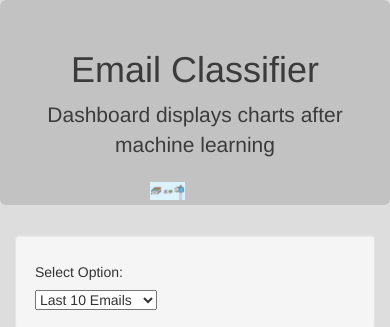
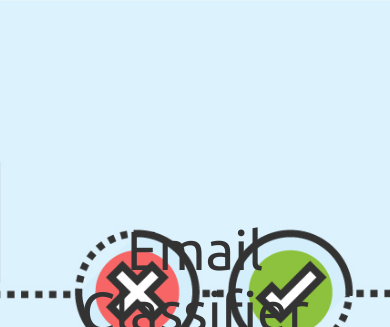
Before and after one commit to Kalsoomalik/EmailClassifier, a Flask app: page / in a window 390 px wide; the page is wider, and only the part inside the window is pictured. Shown: the top 327 px of that part. Run offline with Flask 2, Linux system fonts and the light colour scheme; data that the repository does not hold is empty; parts of the project's set-up code (start-up, migrations or seed data) failed here and were passed over; some libraries are stand-ins or nearby versions.

Commit message:
updated layout

```diff
--- a/static/css/style.css
+++ b/static/css/style.css
@@ -1,16 +1,50 @@
-.panel-body{
-    font-size: 12px;
-    font-weight: bold;
+* {
+    box-sizing: border-box;
+    font-family: Ubuntu, sans-serif;
 }
 
-.banner {
-    background-color: #c2c2c2;
-    color: #3b3b3b;
+html,
+body {
+    height: 100%;
+    padding: 0;
+    margin: 0;
+    background-color: #e1e1e1;
+}
+
+/* The wrapper contains all of the page's content besides the footer, which is pushed to the bottom of the page */
+.wrapper {
+    position: relative;
+    min-height: 100%;
+    padding-bottom: 130px;
+    overflow: auto;
+}
+
+/* The footer is positioned at the bottom of the page */
+.footer {
+    position: absolute;
+    right: 0;
+    bottom: 0;
+    left: 0;
+    min-height: 100px;
+    /*background: #4e5d6c;*/
+    background: #e1e1e1;
+}
+
+/* The code styles the text at the bottom of the footer */
+.footer > .bottom {
+    position: absolute;
+    right: 0;
+    bottom: 0;
+    left: 0;
+    padding: 5px;
+    /*background: #1b3146;*/
+    background: #e1e1e1;
 
 }
 
-body {
-    background-color: #dddddd;
+.navbar {
+    padding: 5px;
+    margin: 0;
 }
 
 /* This CSS styles the ufo icon in the navbar */
@@ -21,3 +55,186 @@ body {
     width: 35px;
     color: white;
 }
+
+/* Adding styles to the aside and filter form */
+.ufo-form {
+    margin-top: 50px;
+}
+
+.filters .panel-body {
+    padding: 0;
+}
+
+.filters {
+    margin-top: 10px;
+}
+
+select {
+    display: block;
+    width: 100%;
+    padding: 8px;
+    color: #9c9c9c;
+    outline: none;
+}
+
+#table-area th {
+    text-align: center;
+}
+
+#table-area th:first-child,
+#table-area th:nth-child(2),
+#table-area th:nth-child(6) {
+    min-width: 70px;
+}
+
+.loader {
+    margin-top: 50px;
+}
+
+.margin-top-50 {
+    margin-top: 50px;
+}
+
+/* The styles for the parallax */
+.hero {
+    position: relative;
+    height: 550px;
+    padding: 20px;
+    margin: 0;
+    background: #cbcbcb;
+    /*background-image: url("../images/nasa.jpg");*/
+    background-image: url("../images/background.jpg");
+    background-attachment: fixed;
+    background-position: bottom center;
+    background-size: cover;
+}
+
+.hero h1 {
+    margin-top: 200px;
+    font-size: 0.1rem;
+    animation: title 1.2s forwards linear;
+}
+
+.hero p {
+    font-size: 2rem;
+    opacity: 0;
+    animation: subtitle 1.2s forwards linear;
+    animation-delay: 1.2s;
+}
+
+/* input placeholder color changes */
+.form-control::-webkit-input-placeholder {
+    /* Chrome/Opera/Safari */
+    /*color: #8e979f;*/
+    color: #9c9c9c;
+}
+
+.form-control::-moz-placeholder {
+    /* Firefox 19+ */
+    color: #9c9c9c;
+}
+
+.form-control:-ms-input-placeholder {
+    /* IE 10+ */
+    color: #9c9c9c;
+}
+
+.form-control:-moz-placeholder {
+    /* Firefox 18- */
+    color: #9c9c9c;
+}
+
+.list-group-item {
+    position: relative;
+    display: block;
+    padding: 10px 15px;
+    margin-bottom: -1px;
+    background-color: #a0a0a0;
+    border: 1px solid transparent;
+}
+
+/* media queries which will only be activated at specific screen sizes */
+@media (max-width: 800px) {
+    /*#table-area td {*/
+    /*font-size: 1em;*/
+    /*}*/
+}
+
+@media (max-width: 500px) {
+    #table-area thead {
+        display: none;
+    }
+
+    #table-area tr td:first-child {
+        font-size: 1.8em;
+        font-weight: bold;
+        background: #737373;
+    }
+
+    #table-area tr td:last-child {
+        margin-bottom: 20px;
+    }
+
+    #table-area tr td:last-child::after {
+        display: block;
+        /*width: 100%;*/
+        height: 1px;
+        margin-top: 20px;
+        content: " ";
+        background: #dfdfdf;
+    }
+
+    #table-area td {
+        font-size: 1.25em;
+    }
+
+    #table-area tbody td {
+        display: block;
+        text-align: center;
+    }
+
+    #table-area tbody td::before {
+        display: block;
+        font-size: 1.4em;
+        font-weight: bold;
+        text-align: center;
+        content: attr(data-th);
+    }
+
+    .hero h1 {
+        animation: smaller-title 1.2s forwards linear;
+    }
+}
+
+/* keyframe animations which will be used to animate the title */
+@keyframes title {
+    from {
+        opacity: 0;
+    }
+
+    to {
+        font-size: 7.5rem;
+        opacity: 1;
+    }
+}
+
+@keyframes smaller-title {
+    from {
+        opacity: 0;
+    }
+
+    to {
+        font-size: 5.5rem;
+        opacity: 1;
+    }
+}
+
+@keyframes subtitle {
+    from {
+        opacity: 0;
+    }
+
+    to {
+        opacity: 1;
+    }
+}
--- a/templates/index.html
+++ b/templates/index.html
@@ -1,29 +1,40 @@
 <!DOCTYPE html>
-<html lang="en">
+<html>
 
 <head>
-    <meta charset="UTF-8">
-    <meta name="viewport" content="width=device-width, initial-scale=1.0">
-    <meta http-equiv="X-UA-Compatible" content="ie=edge">
+    <meta charset="utf-8">
     <title>Email Classifier</title>
-    <link rel="stylesheet" href="https://maxcdn.bootstrapcdn.com/bootstrap/3.3.7/css/bootstrap.min.css">
-    <link rel="stylesheet" href="{{ url_for('static', filename='css/style.css') }}">
+    <meta name="viewport" content="width=device-width, initial-scale=1">
+    <link rel="stylesheet" href="https://maxcdn.bootstrapcdn.com/bootswatch/3.3.7/superhero/bootstrap.min.css">
+    <link href="https://fonts.googleapis.com/css?family=Ubuntu" rel="stylesheet">
+    <link rel="stylesheet" href="static/css/style.css">
 </head>
+
 <body>
+<div class="wrapper">
+    <div class="hero text-center">
+        <h1>Email Classifier</h1>
+        <p>Displays Information using Machine Learning</p>
+    </div>
+    <div class="container" style="width: 100%">
+        <div class="row margin-top-50">
+            <div class="col-md-2">
+                <aside class="filters">
+                    <div class="panel panel-default" style="background-color: gray">
+                        <div class="custom-panel-heading" style="background-color: gray;
+                        height: 40px; padding: 10px">Data Selection
+                        </div>
+                        <div class="panel-body" style="background-color: gray">
+                            <form>
 
-<div class="container" style="width: 100%">
-    <div class="row">
-        <div class="col-md-12 jumbotron text-center banner">
-            <h1>Email Classifier</h1>
-            <p>Dashboard displays charts after machine learning</p>
-                <img class="nav-ufo" src="images/emailclass.jpg">
-        </div>
-    </div>
-    <div class="row">
-        <div class="col-md-2">
-            <div class="well">
-                <h5>Select Option:</h5>
-                <select id="selDataset" onchange="optionChanged(this.value)">
+                                <div class="form-group">
+                                    <ul class="list-group" id="filters">
+                                        <li class="filter list-group-item">
+                                            <label for="selDataset">Emails:</label>
+                                            <select class="form-control"
+                                                    id="selDataset" type="text"
+                                                    onchange="optionChanged(this.value)"
+                                                    placeholder="10">
                                                 <option value="1">Recent Email</option>
                                                 <option value="5">Last 5 Emails</option>
                                                 <option value="10" selected>Last 10 Emails</option>
@@ -32,16 +43,18 @@
                                                 <option value="75">Last 75 Emails</option>
                                                 <option value="100">Last 100 Emails</option>
                                             </select>
+                                        </li>
+
+                                    </ul>
                                 </div>
 
-            <!--<div class="panel panel-primary">-->
-            <!--<div class="panel-heading">-->
-            <!--<h3 class="panel-title">Recent Email</h3>-->
-            <!--</div>-->
-            <!--<div id="sample-metadata" class="panel-body"></div>-->
-            <!--<script id="data" type="application/json"></script>-->
-            <!--</div>-->
+                            </form>
                         </div>
+                    </div>
+                </aside>
+            </div>
+            <div class="col-md-10">
+                <div style="with:100%;background-color: white">
                     <div id="cloud" class="col-md-5"
                          style="border: 0px solid #b6b6b6; width:600px; height: 400px; margin: 5px">
                         <img id="cloudImage" src="/cloud/10">
@@ -53,24 +66,30 @@
                     </div>
                 </div>
             </div>
-
-<div class="row">
+        </div>
+        <div class="row margin-top-50">
             <div class="col-md-2">
                 &nbsp;
             </div>
             <div class="col-md-10">
+                <div style="with:100%;background-color: white">
+
                     <div style="padding: 20px; border: 2px solid #b6b6b6;">
-            <div id="bar" style = "height: 400px; width:1010px; padding: 20px;margin: 0px">
+                        <div id="bar" style="height: 400px; width:1010px; padding: 20px;margin: 0px">
+                        </div>
+                    </div>
+
+
                 </div>
             </div>
         </div>
     </div>
-<!-- <script src="https://cdn.plot.ly/plotly-1.31.2.min.js"></script> -->
+    <footer class="footer">
+        <span class="bottom">&nbsp;</span>
+    </footer>
+</div>
 <script src="https://cdnjs.cloudflare.com/ajax/libs/d3/5.5.0/d3.js"></script>
 <script src="https://cdn.plot.ly/plotly-latest.min.js"></script>
-<script src="{{ url_for('static', filename='js/bonus.js') }}"></script>
 <script src="{{ url_for('static', filename='js/app.js') }}"></script>
-
 </body>
-
 </html>
```
Also changed, not shown: cloud.png, static/images/background.jpg (added), static/images/nasa.jpg (added), 1 other file. Lines whose indentation alone changed are shown as unchanged.
